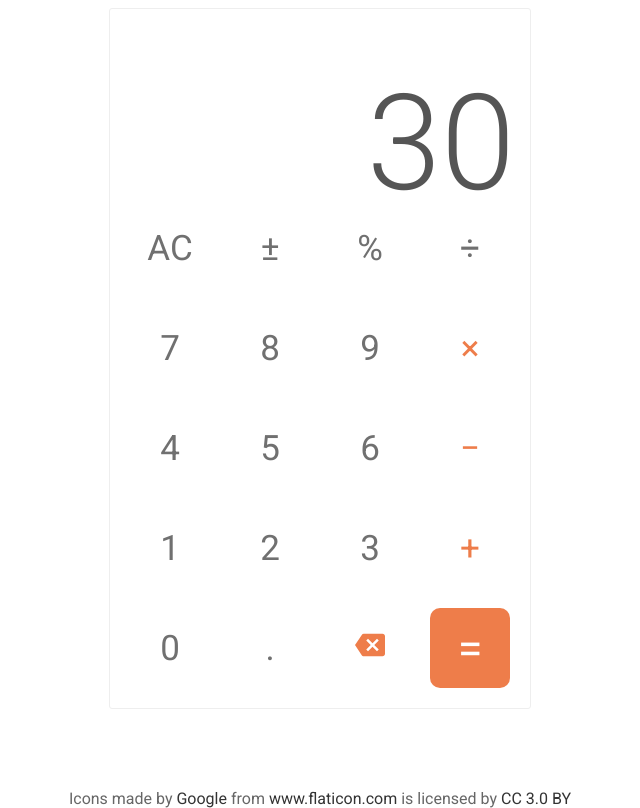
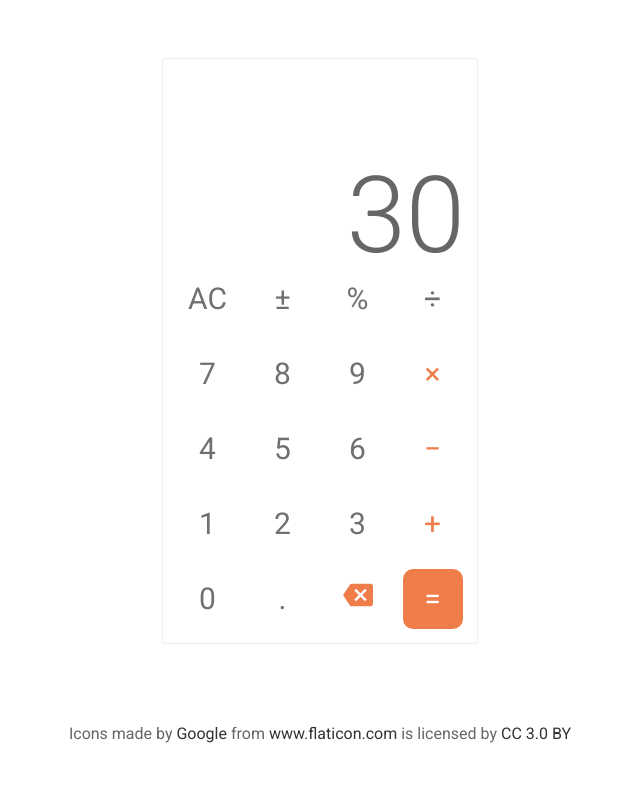
Before and after one commit to HornMichaelS/web-calculator, a plain HTML site: page index.html in a window 1280 px wide. Shown: the whole page, without its empty margins (320-960 px from the left). Drawn offline with Linux system fonts and the light colour scheme.

Commit message:
Sizing adjustments

```diff
--- a/styles/main.css
+++ b/styles/main.css
@@ -1,7 +1,6 @@
 @import url('https://fonts.googleapis.com/css?family=Roboto:100,100i,300,300i,400,400i,500,500i,700,700i,900,900i&display=swap&subset=cyrillic,cyrillic-ext,greek,greek-ext,latin-ext,vietnamese');
 
 html, body {
-    height: 100%;
     font-family: 'Roboto', Arial, Helvetica, sans-serif;
 }
 
@@ -13,13 +12,14 @@ body {
 }
 
 .calculator {
+    margin-top: 50px;
     display: flex;
     flex-direction: column;
     justify-content: stretch;
     align-items: stretch;
-    width: 400px;
-    height: 760px;
-    padding: 10px;
+    width: 300px;
+    height: 570px;
+    padding: 7px;
     border: 1px solid #EEE;
     border-radius: 3px;
 }
@@ -38,10 +38,11 @@ body {
     flex-shrink: 0;
     height: 115px;
     padding-right: 5px;
-    font-size: 100pt;
+    padding-bottom: 5px;
+    font-size: 80pt;
     font-weight: 300;
-    color: #555;
-    line-height: 80pt;
+    color: #666;
+    line-height: 60pt;
 }
 
 .buttons-container {
@@ -57,11 +58,11 @@ body {
 }
 
 .calculator-button {
-    width: 80px;
-    height: 80px;
-    margin: 10px;
+    width: 60px;
+    height: 60px;
+    margin: 7.5px;
 
-    font-size: 35px;
+    font-size: 30px;
     font-family: 'Roboto', Arial, Helvetica, sans-serif;
 
     background-color: transparent;
@@ -77,7 +78,7 @@ body {
     color: white;
     background-color: #EE7D4A;
     border-radius: 10px;
-    font-size: 45px;
+    font-size: 30px;
 }
 
 svg {
@@ -100,6 +101,10 @@ svg {
     text-decoration: underline;
 }
 
+button {
+    outline: none;
+}
+
 button:active {
     padding: 0;
 }
```
